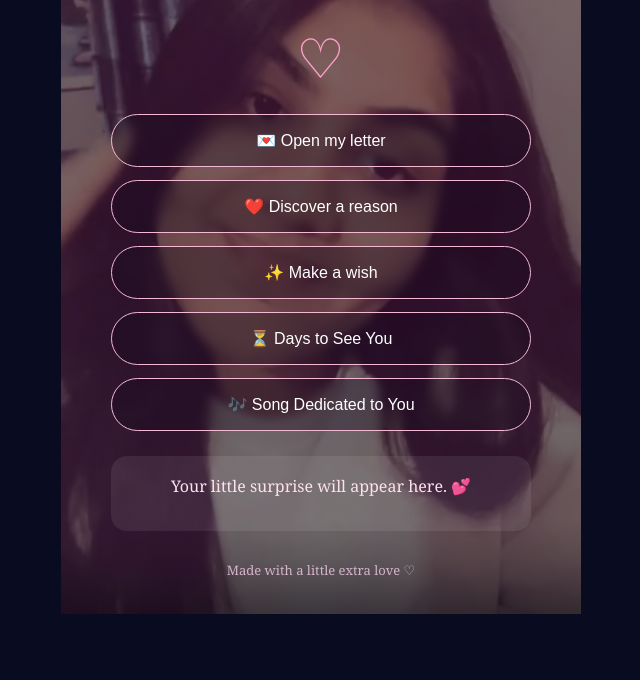
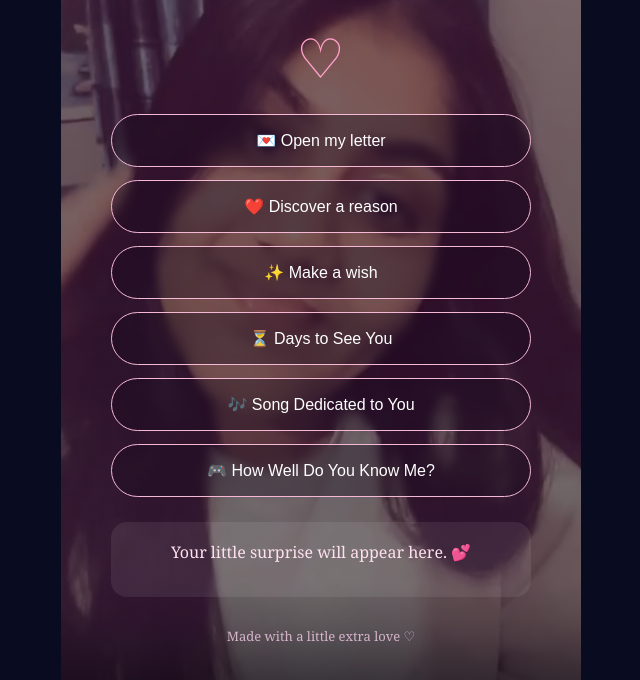
Before and after one commit to sujalakhani1-alt/neeti-world, a plain HTML site: page index.html in a window 1280 px wide. Shown: the part 383-1063 px from the top of the page, without its empty margins (319-959 px from the left). Before the commit the page ends 997 px from the top, so only its background shows below. Drawn offline with Linux system fonts and the light colour scheme.

Commit message:
Update index.html

```diff
--- a/index.html
+++ b/index.html
@@ -28,6 +28,9 @@
       <button onclick="tapStar()">✨ Make a wish</button>
       <button onclick="showCountdown()">⏳ Days to See You</button>
       <button onclick="showSongPlayer()">🎶 Song Dedicated to You</button>
+      <button onclick="window.location.href='quiz.html'">
+  🎮 How Well Do You Know Me?
+</button>
     </section>
 
     <div id="countdown" class="countdown" hidden></div>
```
